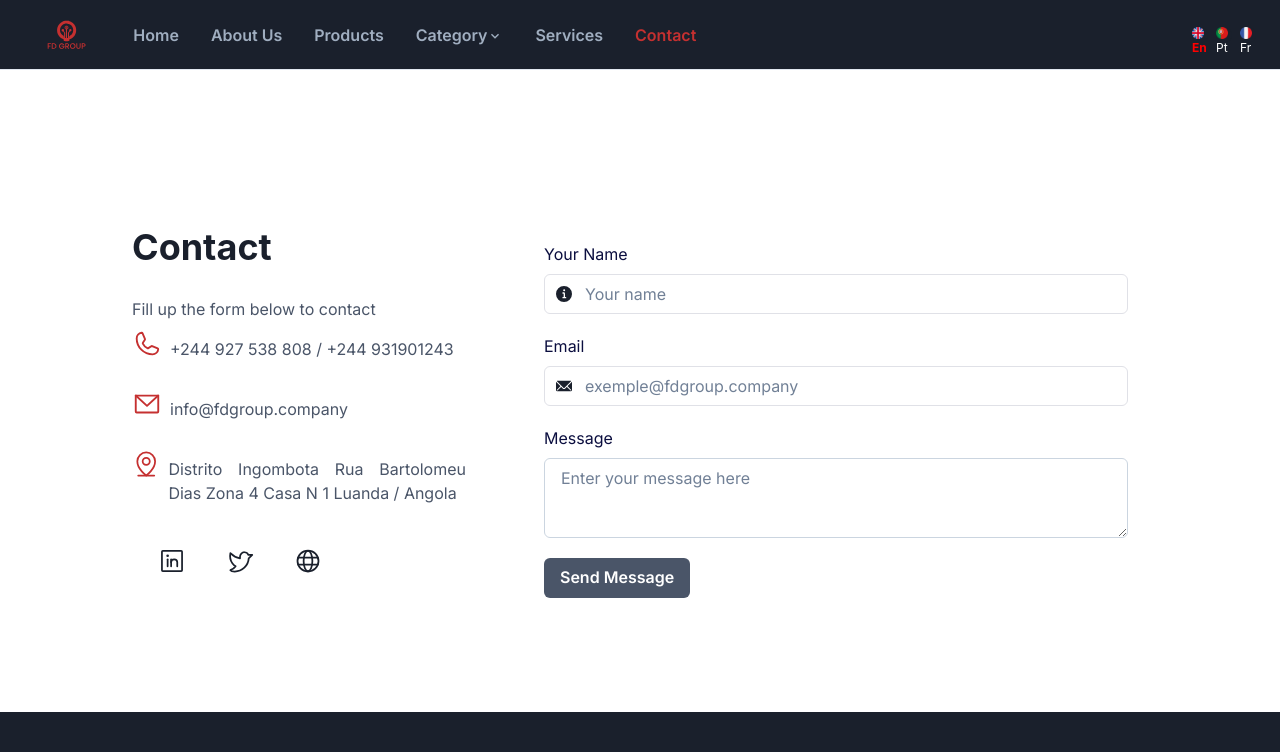
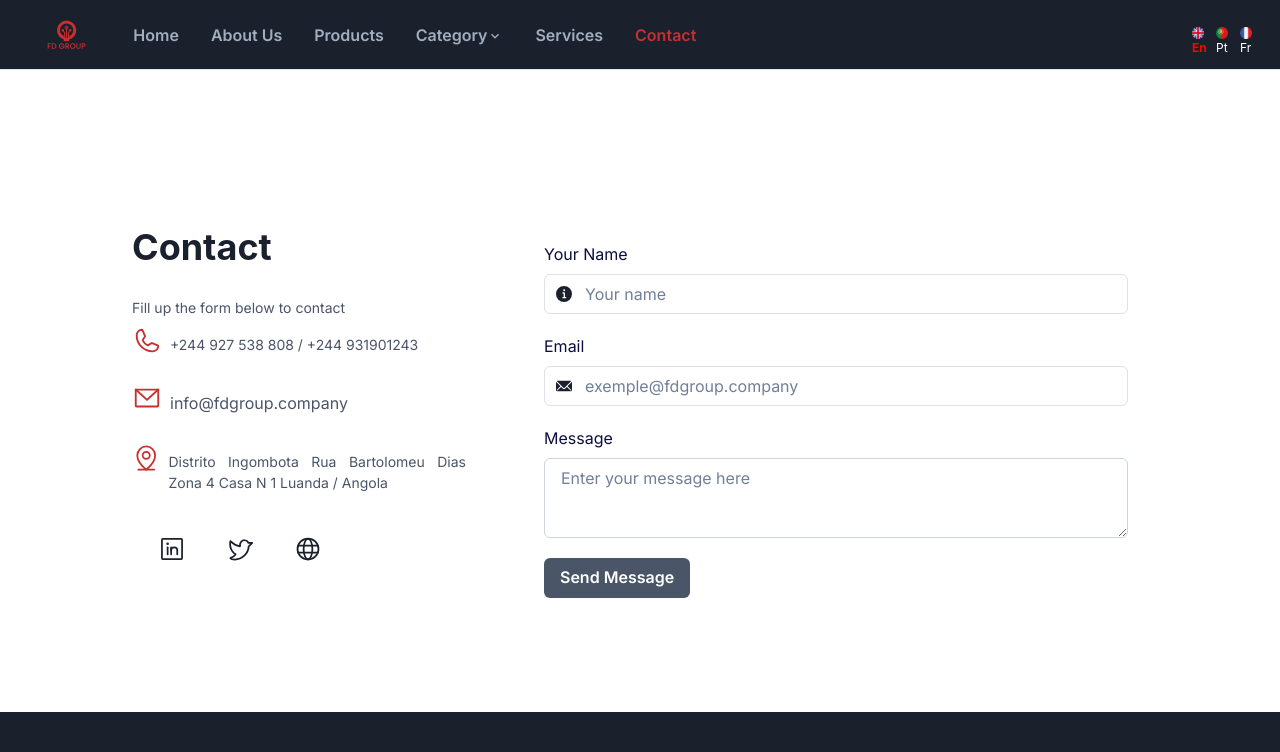
Before and after one commit to daniel-jp/fd-group, a React (Vite) app: page /contact in a window 1280 px wide. Shown: the top 752 px of the page. Built offline with nearby package versions, Linux system fonts and the light colour scheme; a web font is replaced by a local one.

Commit message:
performing contact form

```diff
--- a/src/components/Footer/Footer.tsx
+++ b/src/components/Footer/Footer.tsx
@@ -27,7 +27,7 @@ const SocialButton = ({ children, label, href }: { children: ReactNode; label: s
       bg={ useColorModeValue("blackAlpha.100", "whiteAlpha.100") }
       rounded={ "full" }
       w={ 8 }
-      h={ 8 }
+      h={ 8 } target="_blank"
       cursor={ "pointer" }
       as={ "a" }
       href={ href }
@@ -152,7 +152,8 @@ function Footer() {
                     <TwitterLogo color="#822727" size={ 32 } />
                   </Text>
                 </SocialButton>
-                <SocialButton label={ "Linkedin" } href={ "https://www.linkedin.com/company/fd-group-sarl/" }>
+                <SocialButton label={ "Linkedin" }
+                href={ "https://www.linkedin.com/company/fd-group-sarl/" }>
                   <Text
                     _hover={ {
                       cursor: "pointer",
--- a/src/components/Home/FdMarque.tsx
+++ b/src/components/Home/FdMarque.tsx
@@ -51,7 +51,9 @@ function FdMarque() {
         {t("Maques")}
       </chakra.h1>
       <SimpleLayout>
-        <SimpleGrid overflowY={"hidden"} overflowX={"hidden"} className={'marq2'} visibility={'hidden'} justifyItems={"center"} columns={{base: 1, md: 5}} spacing={{base: 5, lg: 6}}>
+        <SimpleGrid overflowY={"hidden"} overflowX={"hidden"}
+        className={'marq2'} visibility={'hidden'}
+        justifyItems={"center"} columns={{base: 1, md: 5}} spacing={{base: 5, lg: 6}}>
           {marques.map((img, key) => (
             <Box height="30px" key={key}>
               <Image height={"full"} src={img.url} />
--- a/src/pages/Contact.tsx
+++ b/src/pages/Contact.tsx
@@ -1,7 +1,15 @@
+import '@fontsource/inter/600.css';
+import '@fontsource/open-sans/700.css';
+import '@fontsource/raleway/700.css';
+import '@fontsource/righteous/400.css';
+import '@fontsource/roboto/700.css';
+import '@fontsource/rubik-moonrocks/400.css';
+
 import { EmailIcon, InfoIcon } from '@chakra-ui/icons';
 import {
   Box,
-  Button, Flex,
+  Button,
+  Flex,
   FormControl,
   FormErrorMessage,
   FormLabel,
@@ -16,21 +24,17 @@ import {
   useToast,
   VStack,
   Wrap,
-    WrapItem
-} from '@chakra-ui/react'; import '@fontsource/open-sans/700.css';
-import '@fontsource/raleway/700.css';
-import '@fontsource/righteous/400.css';
-import '@fontsource/roboto/700.css'
-import '@fontsource/inter/600.css';
-
-import '@fontsource/rubik-moonrocks/400.css';
+  WrapItem,
+} from '@chakra-ui/react';
 import emailjs from '@emailjs/browser';
 import { EnvelopeSimple, Globe, LinkedinLogo, MapPinLine, Phone, TwitterLogo, User } from 'phosphor-react';
-import React, {useState, useEffect} from 'react';
+import React, { useEffect, useState } from 'react';
 import { useTranslation } from 'react-i18next';
+import { Link } from 'react-router-dom';
+import ScrollReveal from 'scrollreveal';
 
 import Layout from '../layout/Layout';
-import ScrollReveal from 'scrollreveal';
+
 const sr = ScrollReveal();
 
 
@@ -162,7 +166,7 @@ const Contact: React.FC = () => {
                     <Heading color={'gray.800'} p={1}>
                       {t('ContactFormH')}
                     </Heading>
-                    <Text p={1} mt={{sm: 3, md: 3, lg: 5}} color="gray.600">
+                    <Text fontSize={'sm'} textAlign={'start'}  w={{base: 240, sm: 300, md: 300, lg: 330}} p={1} mt={{sm: 3, md: 3, lg: 5}} color="gray.600">
                       {t('ContactText0')}
                     </Text>
 
@@ -170,7 +174,7 @@ const Contact: React.FC = () => {
                       <VStack spacing={3} alignItems="flex-start">
                         <Box display={'flex'} p={1} fontSize={{base: '1xl', sm: '1xl'}}>
                           <Phone color="#C53030" size={30} />
-                          <Text p={2} w={{base: 200, sm: 300, md: 300, lg: 330}}>
+                          <Text fontSize={'sm'} p={2} w={{base: 240, sm: 300, md: 300, lg: 330}}>
                             +244 927 538 808 / +244 931901243
                           </Text>
                         </Box>
@@ -184,19 +188,23 @@ const Contact: React.FC = () => {
 
                         <Box display={'flex'} pt={2} p={1} width="350px">
                           <MapPinLine color={'#C53030'} size={30} />
-                          <Text p={2} w={{base: 200, sm: 300, md: 300, lg: 330}}>
+                          <Text fontSize={'sm'} p={2} w={{base: 200, sm: 300, md: 300, lg: 330}}>
                             Distrito Ingombota Rua Bartolomeu Dias Zona 4 Casa N 1 Luanda / Angola
                           </Text>
                         </Box>
                       </VStack>
+
+                   <HStack mt={{lg: 5, md: 5}} spacing={5} px={5} alignItems="flex-start">
+                    <Link to={'https://www.linkedin.com/company/fd-group-sarl/'} target="_blank"><IconButton aria-label="facebook" variant="ghost" size="lg" isRound={true} _hover={{color:"blue.400",bg: 'gray.800'}} icon={<LinkedinLogo size="28px" />} /></Link>
+
+                      <Link to={'https://twitter.com/FDGROUP2'} target="_blank"> <IconButton aria-label="github" variant="ghost" size="lg" isRound={true} _hover={{color:"blue.400",bg: 'gray.800'}} icon={<TwitterLogo size="28px" />} /></Link>
+                      <Link to={'www.fdgroup.company'} target="_blank">
+                      <IconButton aria-label="discord" variant="ghost" size="lg" isRound={true} _hover={{color:"blue.400",bg: 'gray.800'}} icon={<Globe size="28px" />} /></Link>
+                    </HStack>
+                  </Box>
                     </Box>
 
-                    <HStack mt={{lg: 5, md: 5}} spacing={5} px={5} alignItems="flex-start">
-                      <IconButton aria-label="facebook" variant="ghost" size="lg" isRound={true} _hover={{bg: 'red.800'}} icon={<LinkedinLogo size="28px" />} />
-                      <IconButton aria-label="github" variant="ghost" size="lg" isRound={true} _hover={{bg: 'red.800'}} icon={<TwitterLogo size="28px" />} />
-                      <IconButton aria-label="discord" variant="ghost" size="lg" isRound={true} _hover={{bg: 'red.800'}} icon={<Globe size="28px" />} />
-                    </HStack>
-                  </Box>
+
                 </WrapItem>
 
                 <WrapItem>
```
Lines whose indentation alone changed are shown as unchanged.
